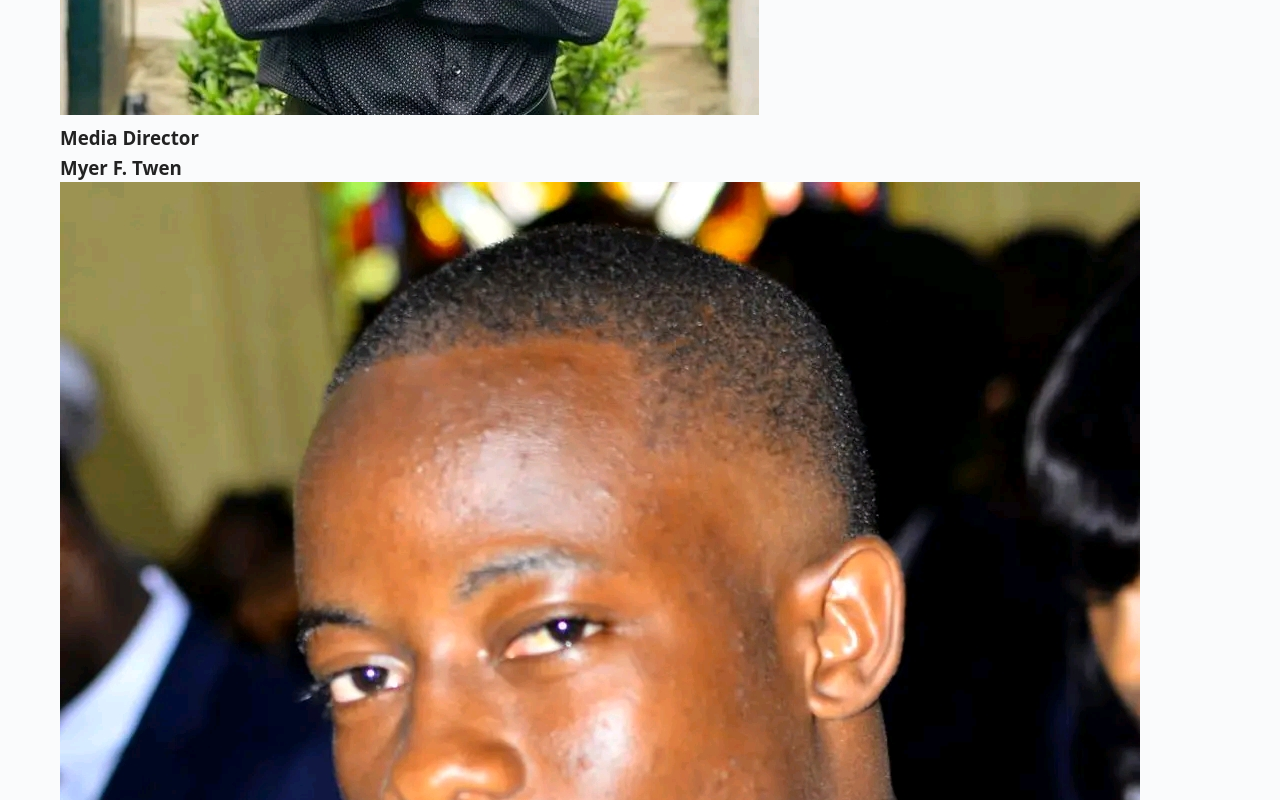
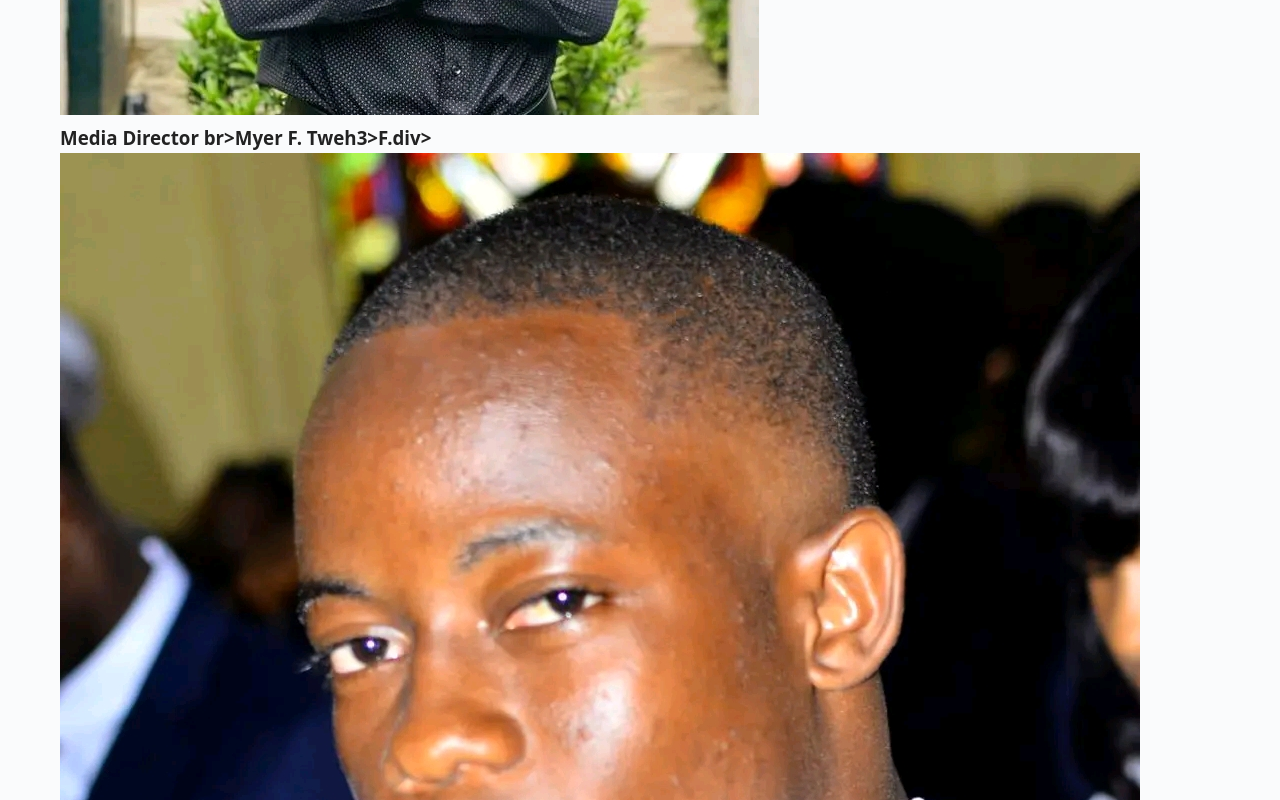
Before and after one commit to lasthopefoundation2025-arch/Last-hope-foundation, a plain HTML site: page index.html in a window 1280 px wide. Shown: the part 7160-7960 px from the top of the page. Drawn offline with Linux system fonts and the light colour scheme.

Commit message:
Update index.html

```diff
--- a/index.html
+++ b/index.html
@@ -390,7 +390,7 @@ footer{
 <section id="gallery">
   <h2>Media Team</h2>
   <div class="container cards">
-    <div class="card"><img src="myer.jpg"><h3>Media Director <br>Myer F. Twen</h3></div>
+    <div class="card"><img src="myer.jpg"><h3>Media Director br>Myer F. Tweh3>F.div>
     <div class="card"><img src="sadayah.jpg"><h3>Sadayah I. Davis </h3></div>
     <div class="card"><img src="open.jpg"><h3></h3></div>
   </div>
```
